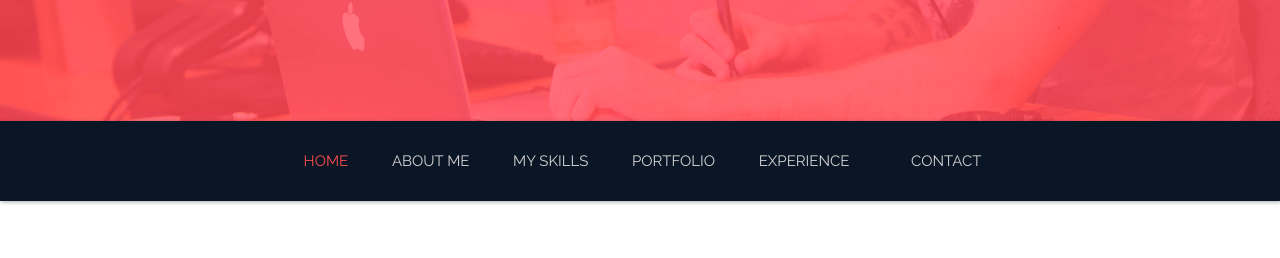
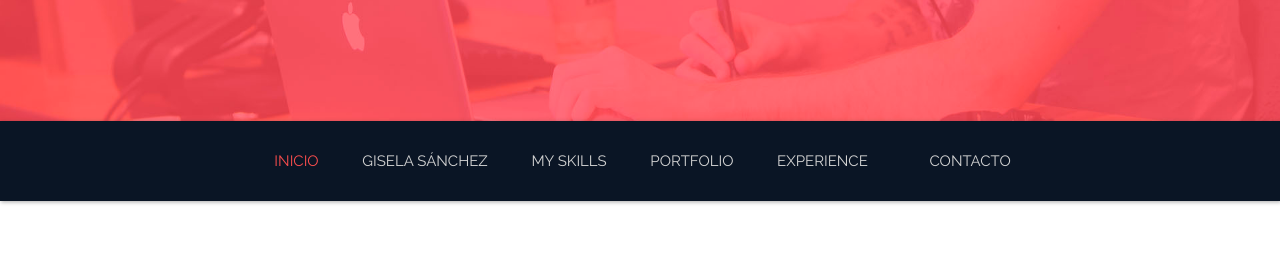
Before and after one commit to GiselaGo/GiselaGo.github.io, a plain HTML site: page index.html in a window 1280 px wide. Shown: the part 501-759 px from the top of the page. Drawn offline with Linux system fonts and the light colour scheme.

Commit message:
Update index.html

```diff
--- a/index.html
+++ b/index.html
@@ -42,12 +42,12 @@
         </div>
 	    <div id="main-nav" class="collapse navbar-collapse navStyle">
 			<ul class="nav navbar-nav" id="mainNav">
-			  <li class="active"><a href="#header" class="scroll-link">Home</a></li>
-			  <li><a href="#aboutUs" class="scroll-link">About Me</a></li>
+			  <li class="active"><a href="#header" class="scroll-link">Inicio</a></li>
+			  <li><a href="#aboutUs" class="scroll-link">Gisela Sánchez</a></li>
 			  <li><a href="#service" class="scroll-link">My Skills</a></li>
 			  <li><a href="#Portfolio" class="scroll-link">Portfolio</a></li>
 			  <li><a href="#experience" class="scroll-link">Experience</a></li>
-			  <li><a href="#contact" class="scroll-link">Contact</a></li>
+			  <li><a href="#contact" class="scroll-link">Contacto</a></li>
 			</ul>
       </div>
 	 </nav>
```
